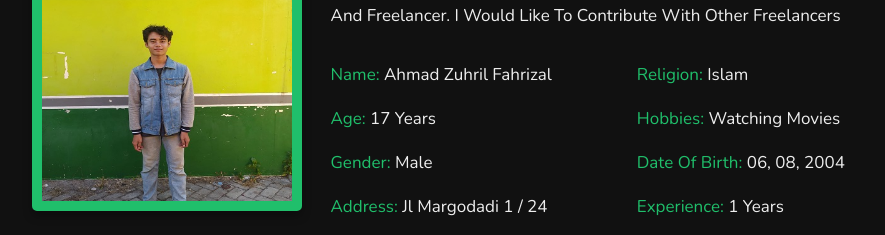
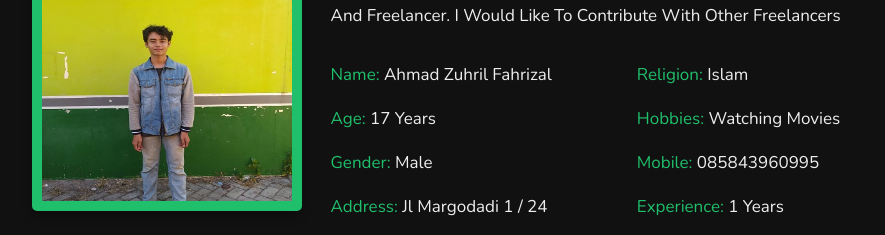
Before and after one commit to zuhrilgtg08/z-portfolio, a plain HTML site: page index.html in a window 1280 px wide. Shown: the part 1017-1252 px from the top of the page, without its empty margins (342-1227 px from the left). Drawn offline with nearby package versions, Linux system fonts and the light colour scheme; some packages are replaced by stand-ins of ours; animation ran at ten frames a second; a script that the page names is missing.

Commit message:
ubah section about me

```diff
--- a/index.html
+++ b/index.html
@@ -87,7 +87,7 @@
                     <div class="box">
                         <p><span> religion: </span> islam</p>
                         <p><span> hobbies: </span> watching movies</p>
-                        <p><span> date of birth: </span> 06, 08, 2004</p>
+                        <p><span> mobile: </span> 085843960995</p>
                         <p><span> experience: </span> 1 years</p>
                     </div>
                 </div>
```
